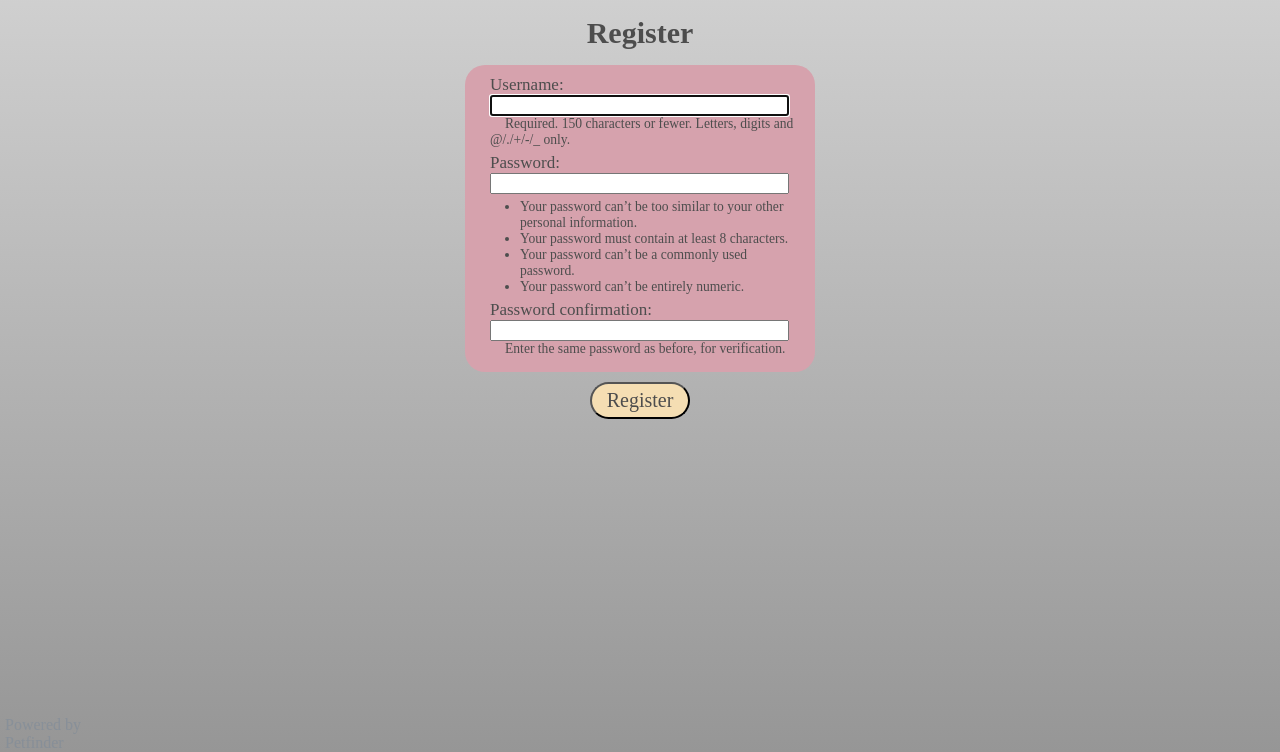
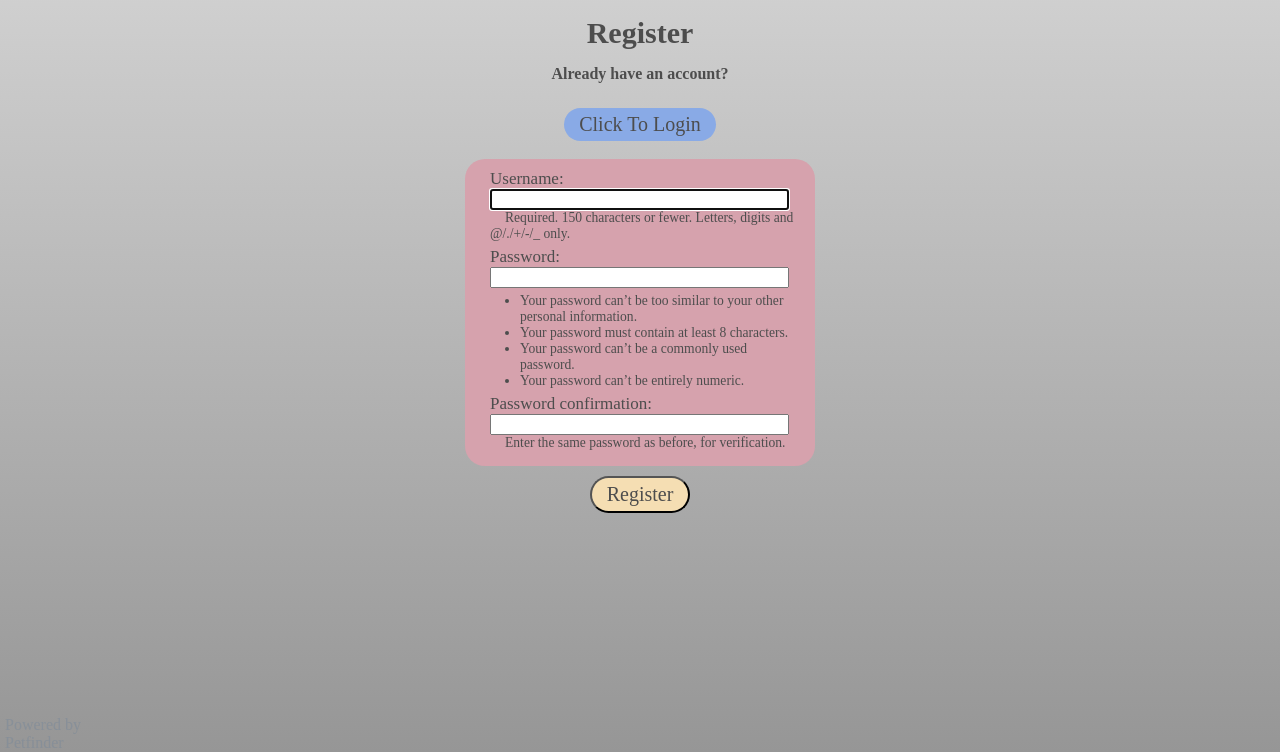
Before and after one commit to JasonToups/forever-homes, a Django app: page /accounts/register/ in a window 1280 px wide. Shown: the part 48-800 px from the top of the page. Run offline with Django 3.2, Linux system fonts and the light colour scheme; some web fonts are replaced.

Commit message:
added login button to create account page

```diff
--- a/accounts/templates/register.html
+++ b/accounts/templates/register.html
@@ -7,6 +7,13 @@
 	<div class="headline">
 		<h2 class="headline-text">Register</h2>
 	</div>
+	<div class="headline">
+		<h4 class="headline-text">Already have an account?</h4>
+	</div>
+	<div class="button">
+		<a id="change-password" class="submit" href="{% url 'login' %}">Click To Login</a>
+	</div>
+	<br/>
 	<div class="input">
 		<div class="fields">
 			<form method="POST" action="{% url 'register' %}">
--- a/main_app/templates/base.html
+++ b/main_app/templates/base.html
@@ -36,7 +36,7 @@
 				<a class="menu" href="{% url 'logout' %}">Logout</a>
 			{% else %}
 				<a class="menu" href="{% url 'login' %}">Login</a>
-				<a class="menu" href="/users/mainfeed">Pet Feed</a>
+				<a class="menu" href="/">Pet Feed</a>
 				<a class="menu" href="/users/feedsearch">Search</a>
 				<a class="menu" id="favorites" href="#">Favorites</a>
 				<a class="menu" href="/accounts/register">Register</a>
```
